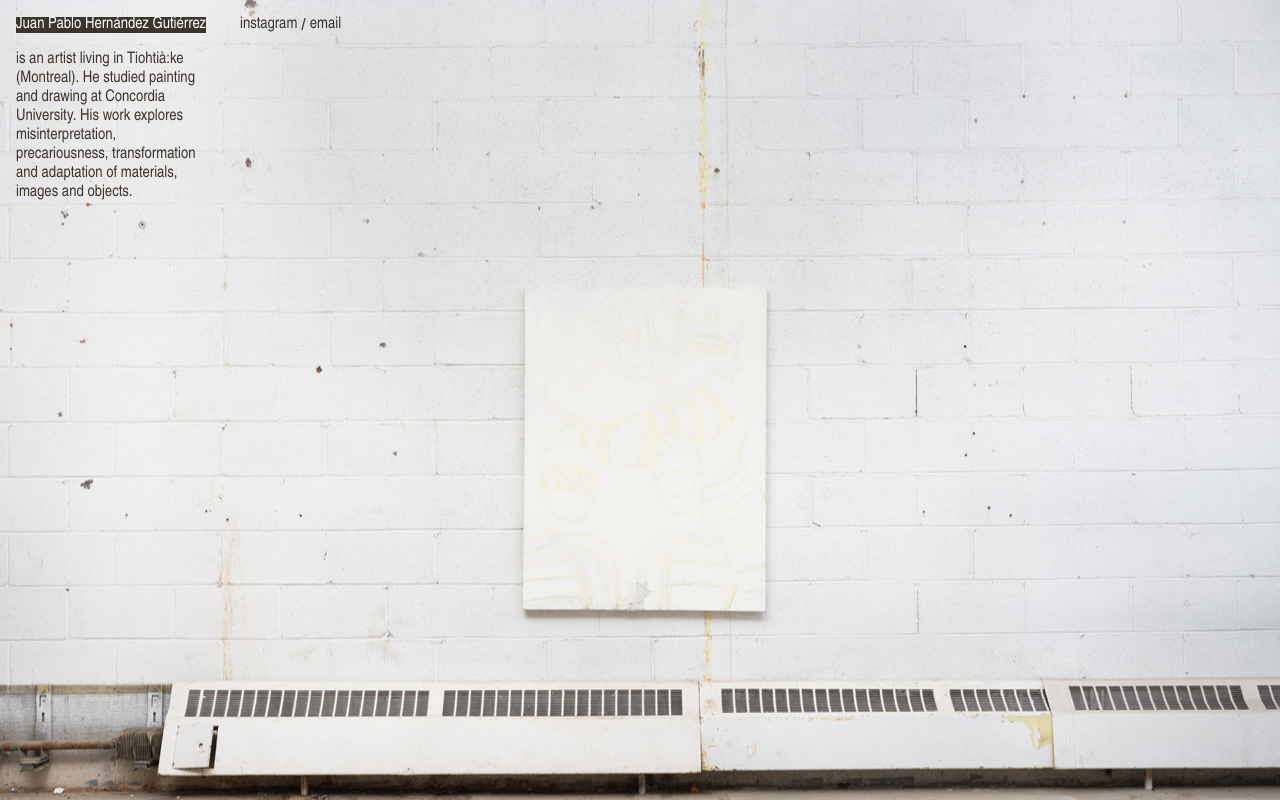
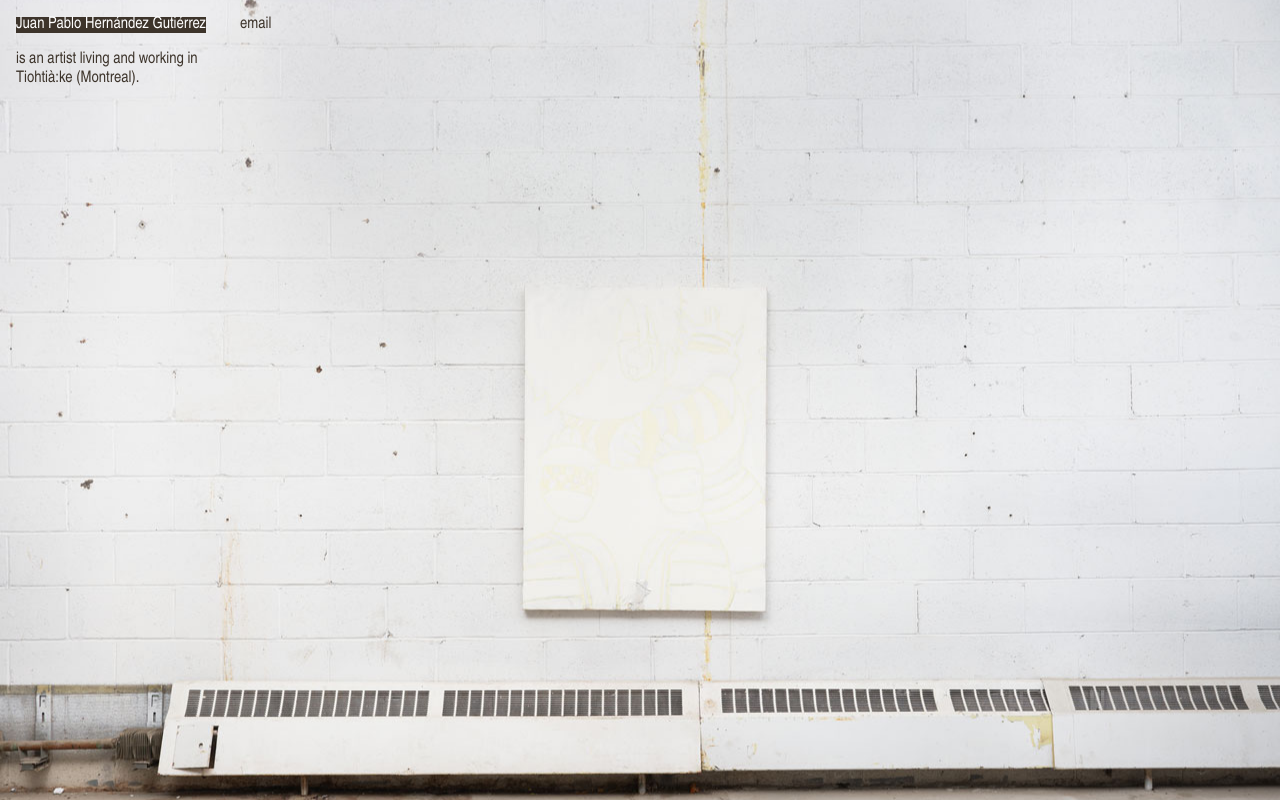
Before and after one commit to 1mpii/website-preview, a plain HTML site: page index.htm in a window 1280 px wide. Both pictures are taken after a click on the link "Juan Pablo Hernández Gutiérrez". Shown: the top 800 px of the page. Drawn offline with Linux system fonts and the light colour scheme.

Commit message:
update text content

```diff
--- a/index.htm
+++ b/index.htm
@@ -29,6 +29,7 @@
 	<body>
 		<main class="img-gallery__wrapper">
 			<img src="images/Juampi-small.jpg" title="" alt="" />
+			<img src="images/Juampi-small.jpg" title="" alt="" />
 		</main>
 		<nav class="menu__wrapper">
 			<span class="menu__text">
@@ -36,25 +37,16 @@
 				<div id="bio" class="hide">
 					<!-- <p>...</p> -->
 					<p>
-						is an artist living in Tiohtià:ke (Montreal). He studied painting
-						and drawing at Concordia University. His work explores
-						misinterpretation, precariousness, transformation and adaptation of
-						materials, images and objects.
+						is an artist living and working in Tiohtià:ke (Montreal).
 					</p>
 				</div>
 			</span>
 			<div class="menu__items">
+
 				<a
 					target="_blank"
-					href="https://www.instagram.com/juampii.chukynuny/"
-					title="@juampii.chukynuny"
-					>instagram</a
-				>
-				<p>/</p>
-				<a
-					target="_blank"
-					href="mailto:flacohernandezgutierrez@gmail.com"
-					title="flacohernandezgutierrez@gmail.com"
+					href="mailto:flaco.hernandez.gutierrez@gmail.com"
+					title="flaco.hernandez.gutierrez@gmail.com"
 					>email</a
 				>
 			</div>
```
